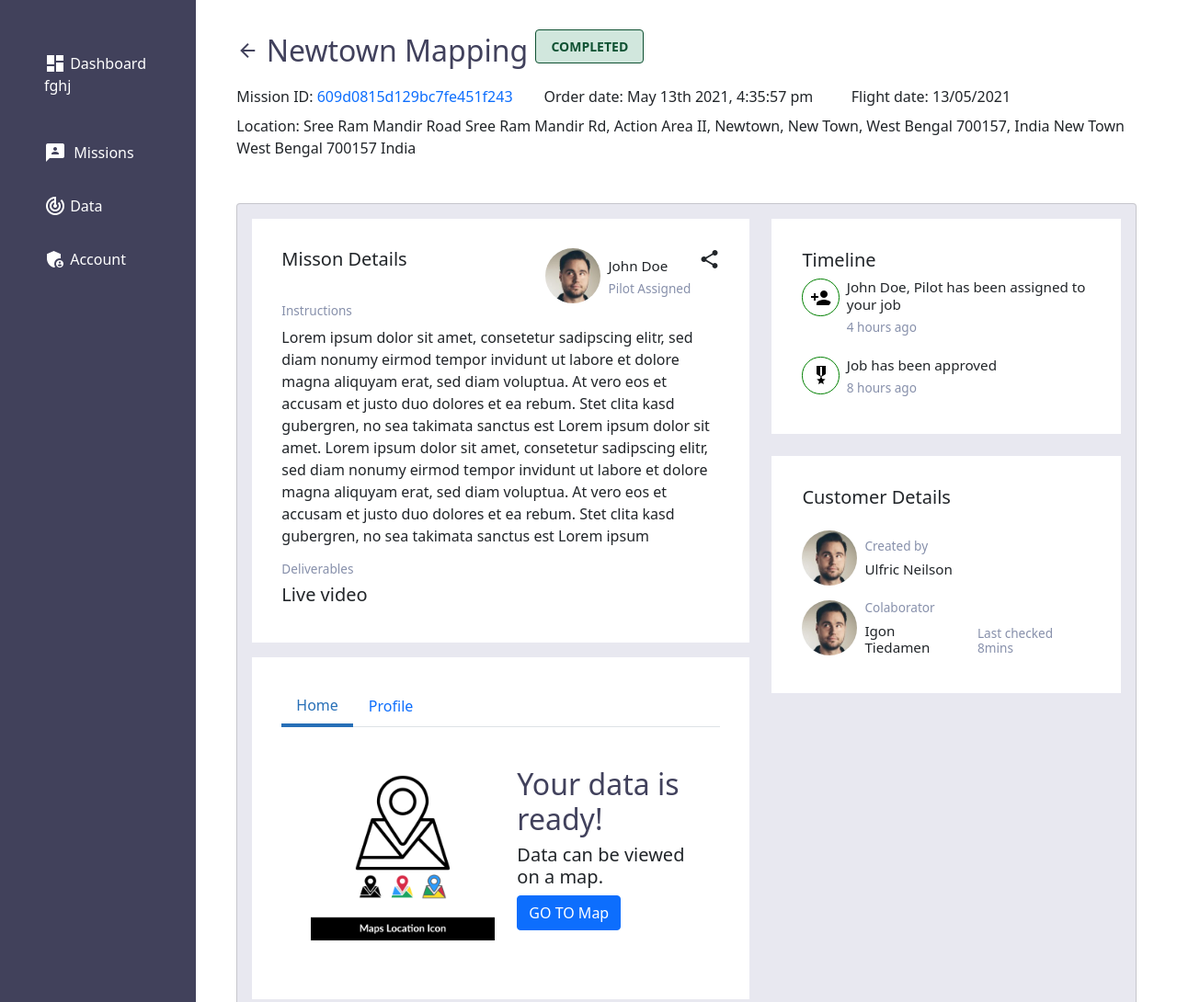
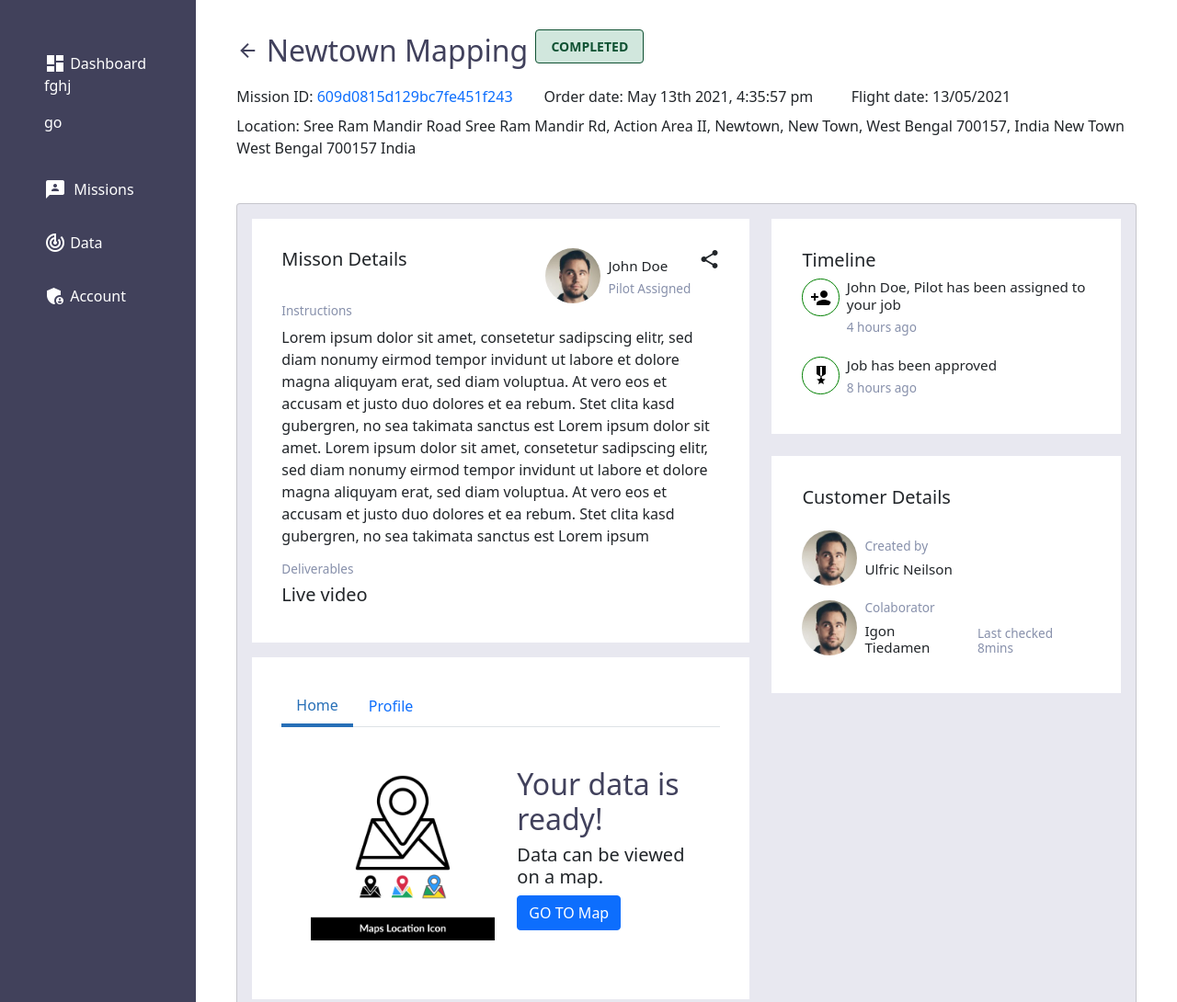
Before and after one commit to subham10dec/examassignment2, a plain HTML site: page index.html in a window 1280 px wide. Shown: the top 1090 px of the page at 92% size. Drawn offline with nearby package versions, Linux system fonts and the light colour scheme.

Commit message:
update two github

```diff
--- a/index.html
+++ b/index.html
@@ -26,6 +26,7 @@
                                 dashboard
                             </span>&nbsp;Dashboard
                             <p>fghj</p>
+                            <p>go</p>
                         </div>
                         <div class="common-div">
                             <span class="material-icons">
```
